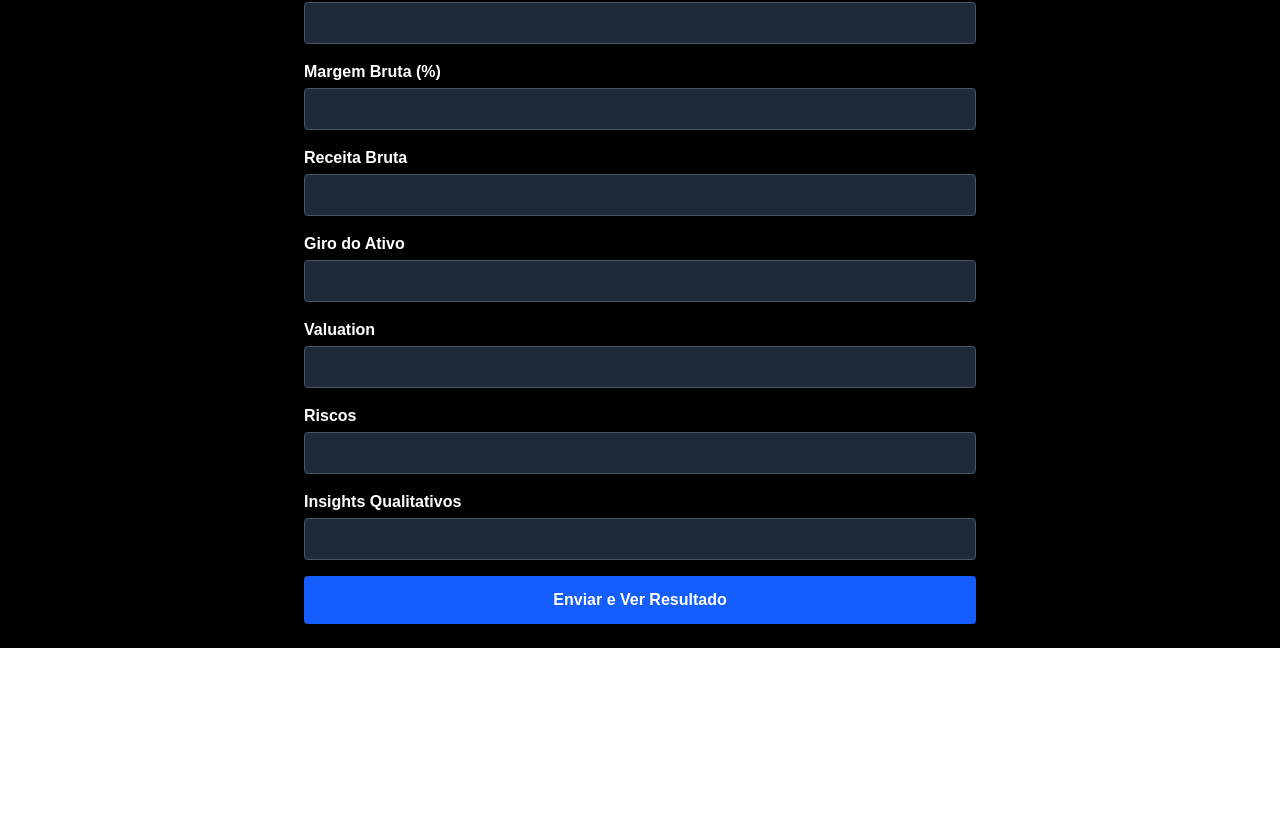
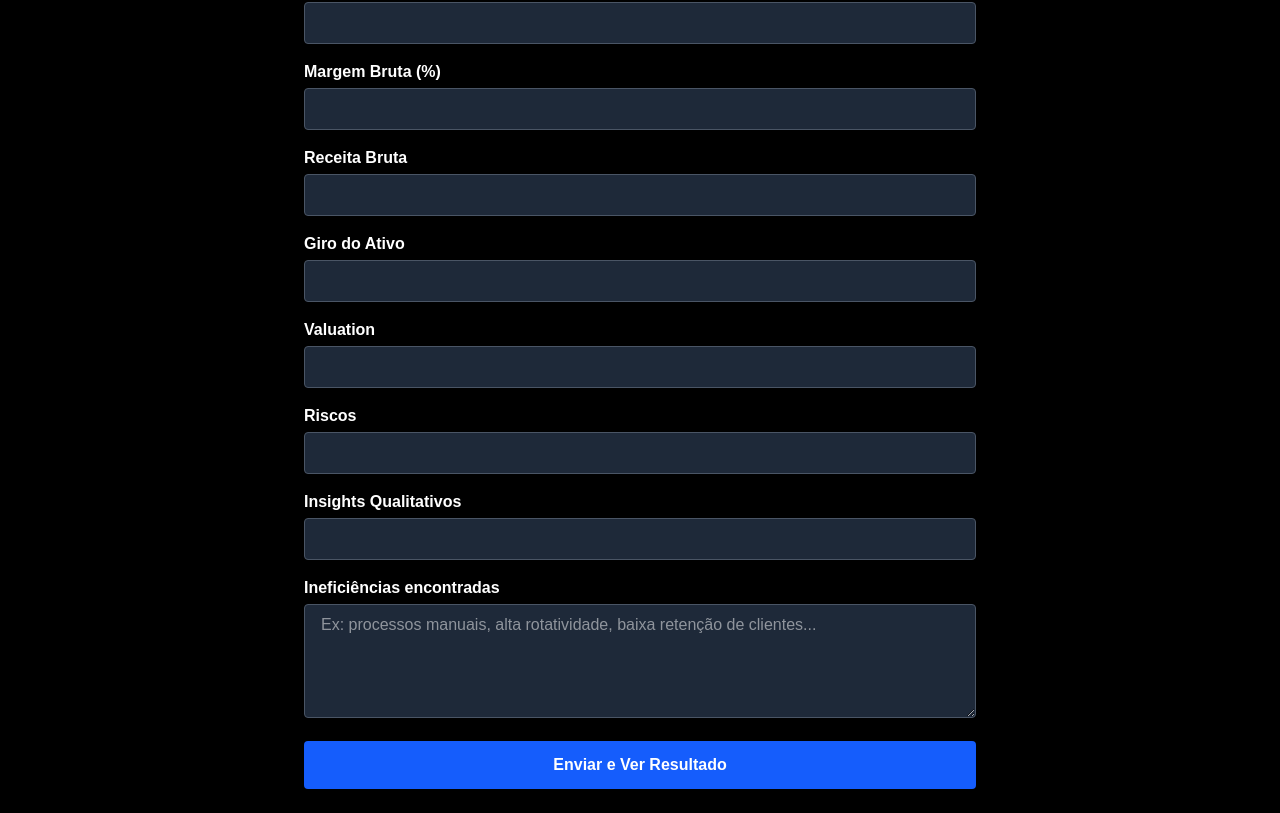
Before and after one commit to bernardogdn/Arya-fund-, a Next.js app: page /formulario in a window 1280 px wide. Shown: the part 712-1525 px from the top of the page. Before the commit the page ends 1360 px from the top, so only its background shows below. Built offline with nearby package versions, Linux system fonts and the light colour scheme.

Commit message:
feat: adiciona campo de ineficiências no formulário, API e página de resultado

```diff
--- a/src/app/api/enviar/route.js
+++ b/src/app/api/enviar/route.js
@@ -47,6 +47,7 @@ export async function POST(req) {
     "Valuation": Number(body.valuation),
     "Riscos": body.riscos,
     "Insights Qualitativos": body.insights,
+    "Ineficiencias": body.ineficiencias || "", // ✅ novo campo incluído
     "Avaliação Final": [avaliacaoFinal], // MULTISELECT no Airtable
     "Nota Geral": notaGeral,
   };
--- a/src/app/formulario/page.js
+++ b/src/app/formulario/page.js
@@ -20,6 +20,7 @@ export default function Formulario() {
     valuation: "",
     riscos: "",
     insights: "",
+    ineficiencias: "", // novo campo
   });
 
   const handleChange = (e) => {
@@ -44,6 +45,7 @@ export default function Formulario() {
       valuation: form.valuation,
       riscos: form.riscos,
       insights: form.insights,
+      ineficiencias: form.ineficiencias, // incluir no payload
     };
 
     try {
@@ -100,6 +102,19 @@ export default function Formulario() {
           </div>
         ))}
 
+        {/* CAMPO DE INEFICIÊNCIAS */}
+        <div>
+          <label className="block mb-1 font-semibold">Ineficiências encontradas</label>
+          <textarea
+            name="ineficiencias"
+            value={form.ineficiencias}
+            onChange={handleChange}
+            placeholder="Ex: processos manuais, alta rotatividade, baixa retenção de clientes..."
+            className="w-full px-4 py-2 rounded bg-gray-800 text-white border border-gray-600"
+            rows={4}
+          />
+        </div>
+
         <button
           type="submit"
           className="w-full py-3 bg-blue-600 hover:bg-blue-700 text-white font-bold rounded"
--- a/src/app/resultado/[id]/page.js
+++ b/src/app/resultado/[id]/page.js
@@ -257,7 +257,6 @@ Prompt para IA,"${prompt.replace(/\n/g, ' ')}"`;
           ⭐ Nota Geral: {dados.notaGeral}/100
         </p>
       </div>
-
 <div className="bg-gray-900 p-6 rounded-lg shadow-lg max-w-3xl mx-auto mt-12 space-y-6">
   <h2 className="text-2xl font-bold text-center text-yellow-500 mb-4">
     📋 Due Diligence ({diligencias.length})
@@ -288,6 +287,14 @@ Prompt para IA,"${prompt.replace(/\n/g, ' ')}"`;
   )}
 </div>
 
+{/* Exibir Ineficiências */}
+{dados.Ineficiencias && (
+  <div className="bg-red-900 text-white p-6 rounded-lg shadow-lg max-w-3xl mx-auto mt-12">
+    <h2 className="text-2xl font-bold text-yellow-300 mb-2">⚠️ Ineficiências Apontadas</h2>
+    <p className="whitespace-pre-wrap text-white text-sm">{dados.Ineficiencias}</p>
+  </div>
+)}
+
 <div className="flex justify-center mt-8">
   <button
     onClick={() => router.push("/")}
```
Lines whose indentation alone changed are shown as unchanged.
